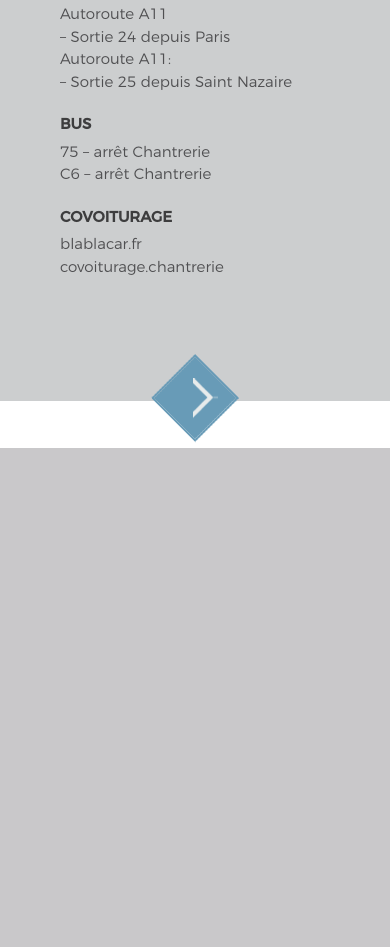
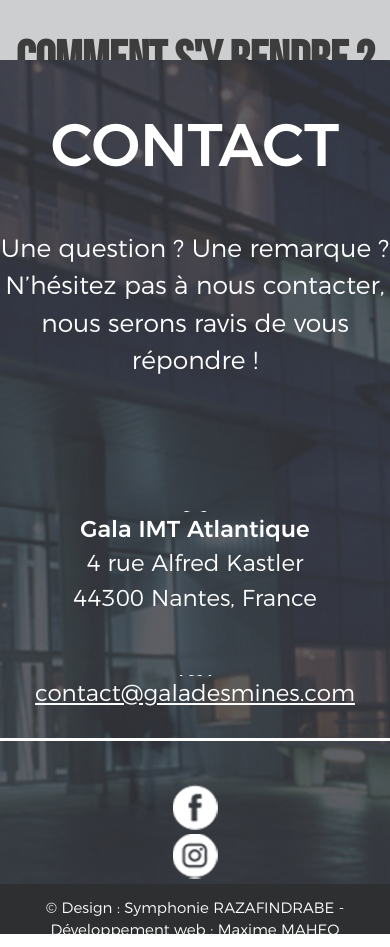
Before and after one commit to akinoavx13/site-gala-2017-web, a PHP site: page / in a window 390 px wide. Shown: the part 2685-3632 px from the top of the page. Before the commit the page ends 3133 px from the top, so only its background shows below. Run offline with PHP 8.4, Linux system fonts and the light colour scheme.

Commit message:
site terminé, manque le responsive

```diff
--- a/css/custom.css
+++ b/css/custom.css
@@ -20,6 +20,10 @@
     background-image: none;
     background-color: rgb(204, 206, 207);
     height: 90%;
+}
+
+#contact {
+    background-image: url("../img/contact-background.png");
 }
 
 #gala-title {
@@ -183,3 +187,83 @@
     margin-right: auto;
     margin-top: 70px;
 }
+
+#contact-title {
+    font-family: Montserrat-Medium, sans-serif;
+    font-size: 60px;
+    color: white;
+    text-transform: uppercase;
+    padding-top: 40px;
+    padding-bottom: 20px;
+}
+
+#contact-help {
+    font-family: Montserrat-Light, sans-serif;
+    font-size: 25px;
+    color: white;
+    margin-bottom: 130px;
+}
+
+#contact-school {
+    font-family: Montserrat-Medium, sans-serif;
+    font-size: 23px;
+    color: white;
+    margin-bottom: 0;
+}
+
+.contact-info {
+    font-family: Montserrat-Light, sans-serif;
+    font-size: 23px;
+    color: white;
+    margin-bottom: 0;
+    text-align: center;
+}
+
+#contact-box-email {
+    padding-bottom: 30px;
+    background: url("../img/icons/bar-long.png") no-repeat bottom center;
+    margin-top: 60px;
+}
+
+#contact-icon-location {
+    background: url("../img/icons/icon-location.png") no-repeat center center;
+}
+
+#contact-icon-email {
+    background: url("../img/icons/icon-email.png") no-repeat center center;
+}
+
+#box-icons {
+    margin-top: 40px;
+}
+
+#contact-icon-facebook {
+    background: url("../img/icons/icon-facebook.png") no-repeat center center;
+    height: 50px;
+}
+
+#contact-icon-twitter {
+    background: url("../img/icons/icon-twitter.png") no-repeat center center;
+    height: 50px;
+}
+
+#contact-icon-instagram {
+    background: url("../img/icons/icon-instagram.png") no-repeat center center;
+    height: 50px;
+}
+
+#footer {
+    width: 100%;
+    height: 50px;
+    background-color: rgb(46, 47, 48);
+    position: absolute;
+    bottom: 0;
+}
+
+#footer-info {
+    font-family: Montserrat-Light, sans-serif;
+    font-size: 15px;
+    color: white;
+    height: 50px;
+    margin-top: 13px;
+}
--- a/css/media.css
+++ b/css/media.css
@@ -84,7 +84,7 @@
     }
 
     #maps {
-        height: 60%;
+        height: 90%;
     }
 
     #box-location {
--- a/index.html
+++ b/index.html
@@ -50,7 +50,16 @@
                 <a class="nav-link" href="#artist">Artistes</a>
             </li>
             <li class="nav-item">
+                <a class="nav-link" href="#animations">Animations</a>
+            </li>
+            <li class="nav-item">
                 <a class="nav-link" href="#tickets">Billeterie</a>
+            </li>
+            <li class="nav-item">
+                <a class="nav-link" href="#location">Lieu</a>
+            </li>
+            <li class="nav-item">
+                <a class="nav-link" href="#contact">Contact</a>
             </li>
         </ul>
     </div>
@@ -166,9 +175,68 @@
                 covoiturage.chantrerie
             </p>
 
-            <div id="maps-link" onclick="window.open('https://goo.gl/maps/aQLH57QySZm'); return false;">
+            <!-- <div id="maps-link" onclick="window.open('https://goo.gl/maps/aQLH57QySZm'); return false;">
 
+            </div> -->
+        </div>
+    </div>
+</header>
+
+<header class="masthead" id="contact">
+    <p id="contact-title">Contact</p>
+    <p id="contact-help">
+        Une question ? Une remarque ? N’hésitez pas à nous contacter,
+        nous serons ravis de vous répondre !
+    </p>
+    <div class="row">
+        <div class="col-md-4">
+        </div>
+        <div class="col-md-4">
+            <div class="row">
+                <div class="col-md-1" id="contact-icon-location">
+                </div>
+                <div class="col-md-11">
+                    <p id="contact-school">
+                        Gala IMT Atlantique
+                    </p>
+                    <p class="contact-info">
+                        4 rue Alfred Kastler
+                    </p>
+                    <p class="contact-info">
+                        44300 Nantes, France
+                    </p>
+                </div>
             </div>
+            <div class="row" id="contact-box-email">
+                <div class="col-md-1" id="contact-icon-email">
+                </div>
+                <div class="col-md-11">
+                    <a class="contact-info" href="mailto:contact@galadesmines.com" style="text-decoration: underline;">
+                        contact@galadesmines.com
+                    </a>
+                </div>
+            </div>
+            <div class="row" id="box-icons">
+                <div class="col-md-3">
+                </div>
+                <div class="col-md-2" id="contact-icon-facebook">
+                </div>
+                <div class="col-md-2" id="contact-icon-instagram">
+                </div>
+                <div class="col-md-2" id="contact-icon-twitter">
+                </div>
+                <div class="col-md-3">
+                </div>
+            </div>
+        </div>
+        <div class="col-md-4">
+        </div>
+    </div>
+    <div id="footer">
+        <div class="text-center">
+            <p id="footer-info">
+                © Design : Symphonie RAZAFINDRABE - Développement web : Maxime MAHEO
+            </p>
         </div>
     </div>
 </header>
```
Also changed, not shown: img/contact-background.png (added), img/icons/bar-long.png (added), img/icons/icon-email.png (added), img/icons/icon-facebook.png (added), img/icons/icon-instagram.png (added), img/icons/icon-location.png (added), img/icons/icon-twitter.png (added).
